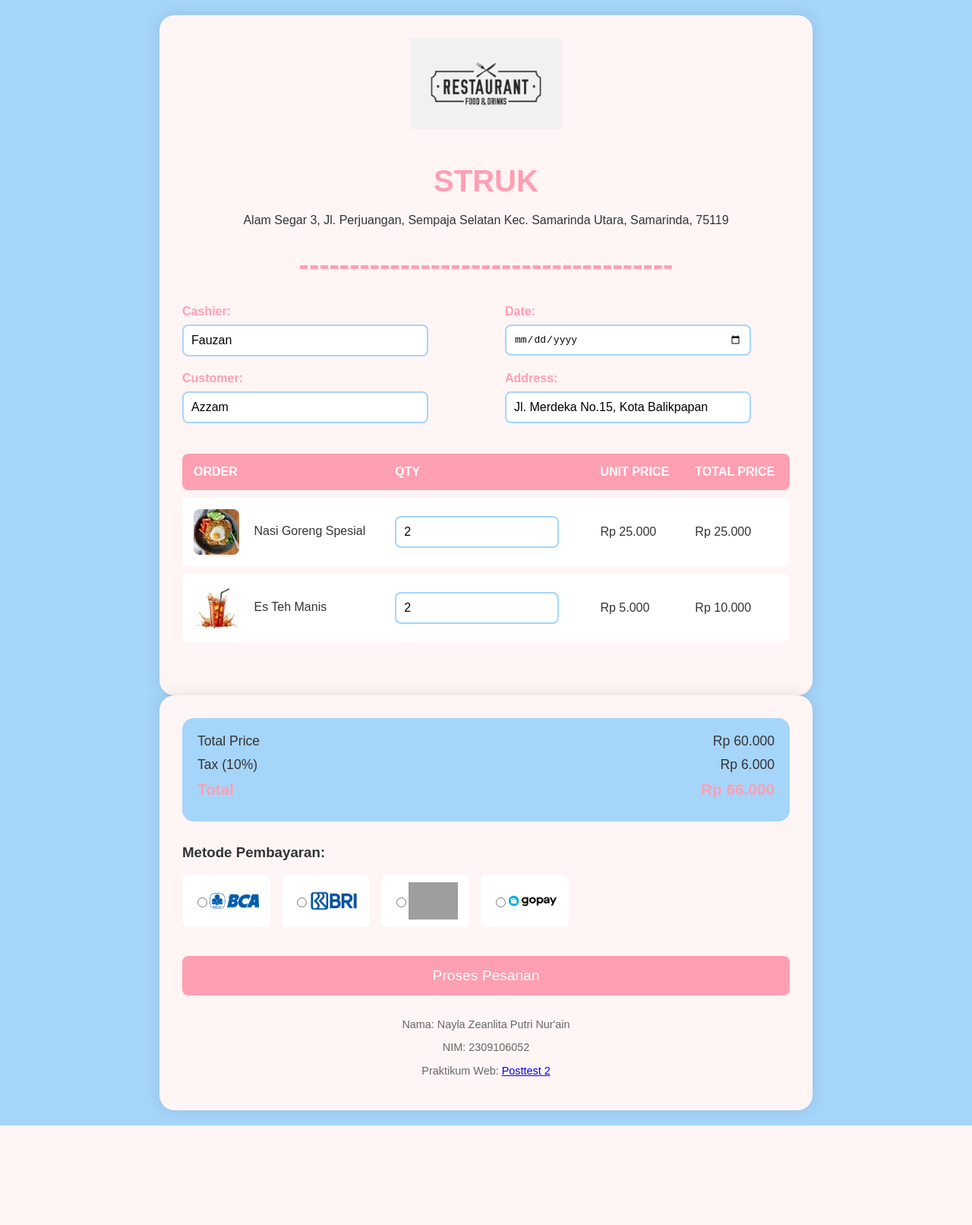
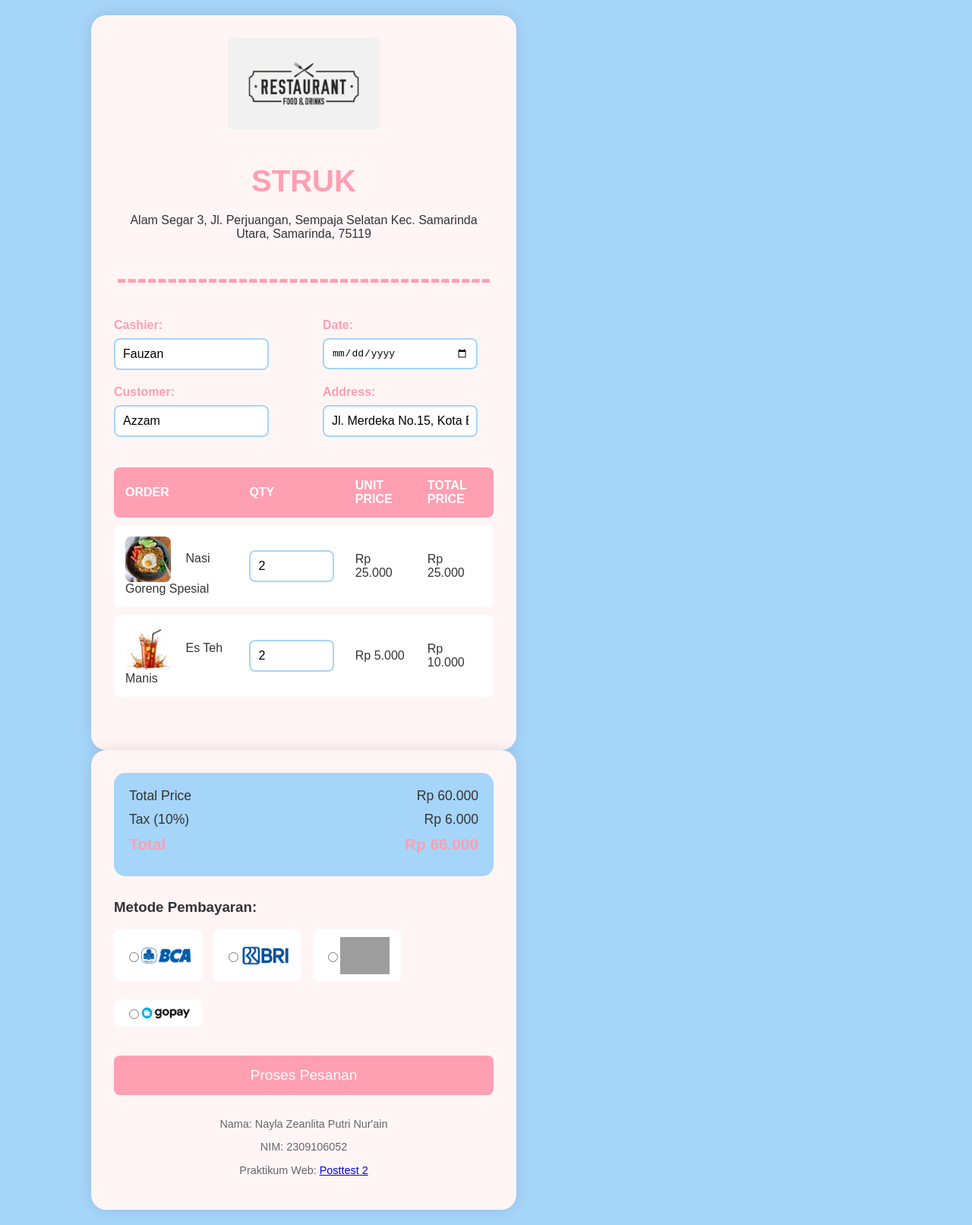
Before and after one commit to NaylaZeanlita/NaylaZeanlita.github.io, a PHP site: page / in a window 1280 px wide. Shown: the whole page at 76% size. Before the commit the page ends 1481 px from the top, so only its background shows below. Run offline with PHP 8.4, Linux system fonts and the light colour scheme; grey boxes are pictures that could not be loaded.

Commit message:
styles.css

```diff
--- a/POSTEST2/styles.css
+++ b/POSTEST2/styles.css
@@ -14,8 +14,8 @@ body {
 }
 
 .container {
-    max-width: 800px;
-    margin: 0 auto;
+    max-width: 500px;
+    margin-left: 100px;
     background-color: var(--background-color);
     padding: 30px;
     border-radius: 20px;
```
